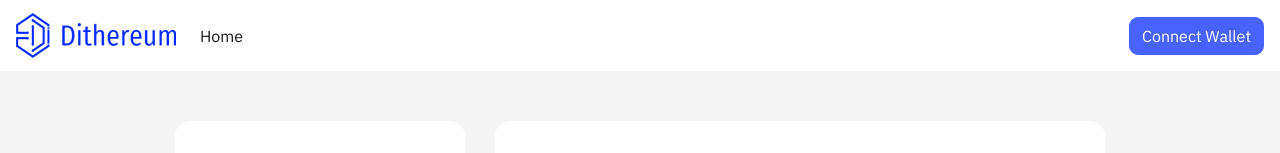
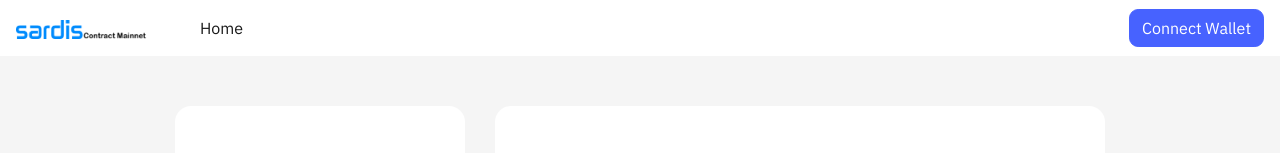
Before and after one commit to solidityx/bridge, a plain HTML site: page index.html in a window 1280 px wide. Shown: the top 153 px of the page. Drawn offline with Linux system fonts and the light colour scheme; a script that the page names is missing.

Commit message:
updated logo

```diff
--- a/index.html
+++ b/index.html
@@ -1,10 +1,11 @@
-<!DOCTYPE html>
+	<!DOCTYPE html>
 <html lang="en">
 <head>
 	<meta charset="UTF-8">
 	<meta http-equiv="X-UA-Compatible" content="IE=edge">
 	<meta name="viewport" content="width=device-width, initial-scale=1.0">
 	<title>Sardis Network Bridge</title>
+	<link rel="icon" type="image/png" href="assets/img/favicon.ico"/>
 	<link rel="stylesheet" href="assets/css/font-awesome.min.css">
 	<link rel="stylesheet" href="assets/css/bootstrap.min.css">
 	<link rel="stylesheet" href="assets/css/style.css">
@@ -17,7 +18,7 @@
 			<header>
 				<nav class="navbar navbar-expand-lg navbar-light bg-light">
 					<a class="navbar-brand" href="#">
-						<img src="assets/img/logo.png" alt="Logo" srcset="">
+						<img src="assets/img/srds_logo_mainnet.png" alt="Logo" srcset="">
 					</a>
 					<button class="navbar-toggler" type="button" data-toggle="collapse" data-target="#navbarSupportedContent" aria-controls="navbarSupportedContent" aria-expanded="false" aria-label="Toggle navigation">
 					  <span class="navbar-toggler-icon"></span>
```
Also changed, not shown: history.html (+1 -0 lines), proof-of-assets.html (+2 -1 lines), assets/img/srds_logo_mainnet.png (added).
